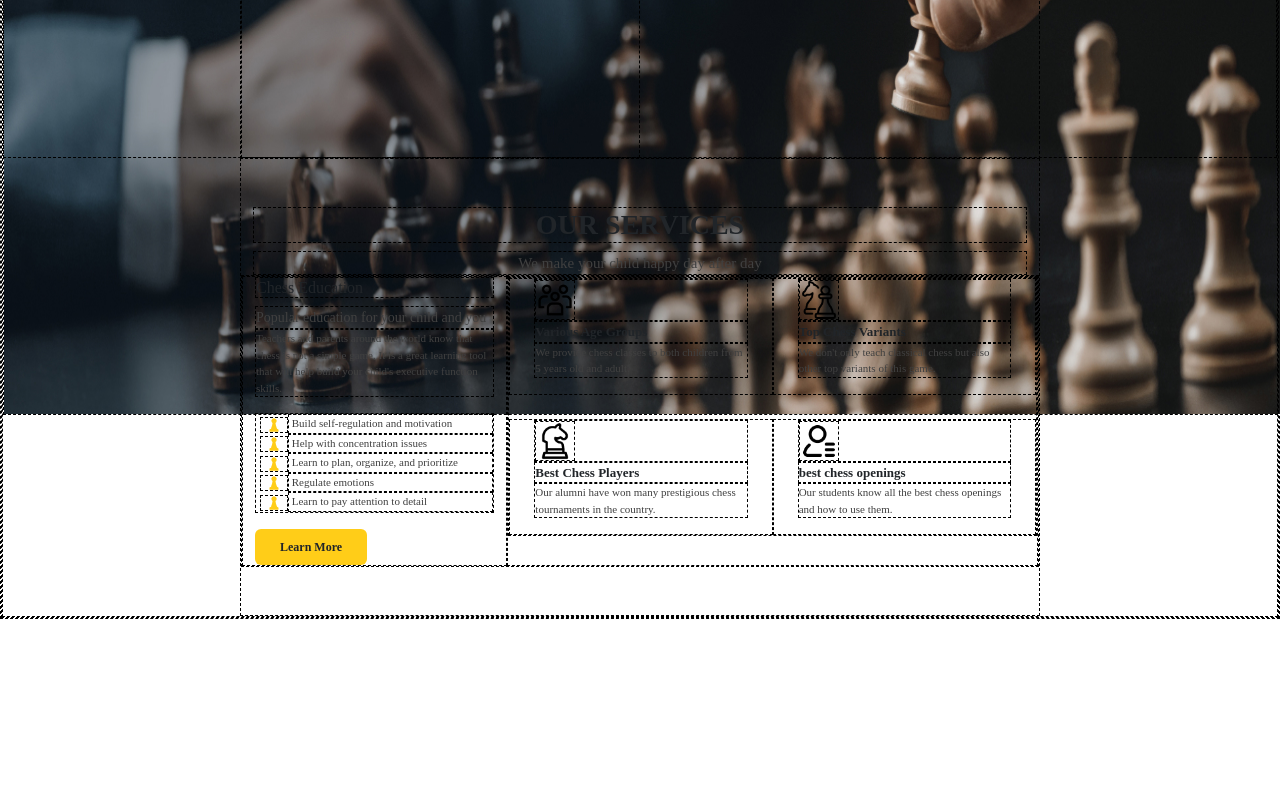
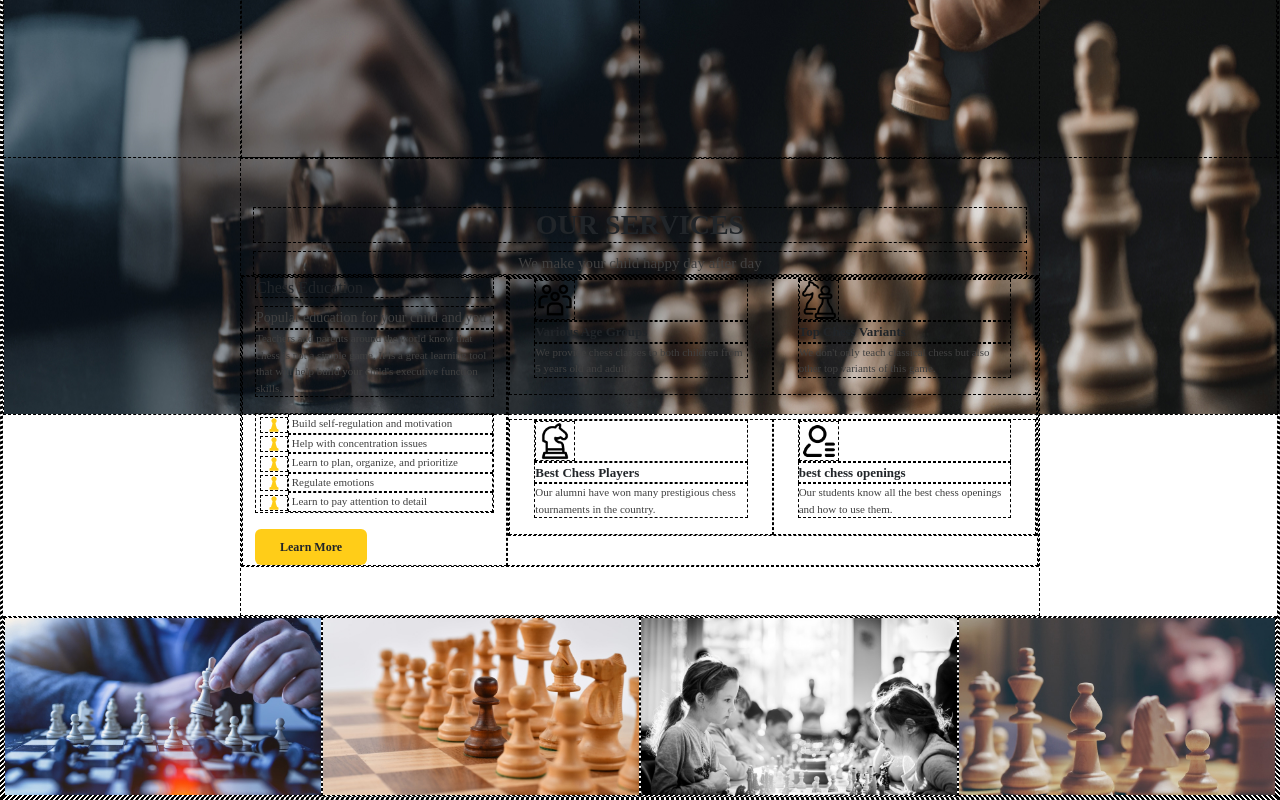
Before and after one commit to GioMench/proj-html-vuejs, a Vue app: page / in a window 1280 px wide. Shown: the part 385-1185 px from the top of the page. Before the commit the page ends 1004 px from the top, so only its background shows below. Built offline with nearby package versions, Linux system fonts and the light colour scheme; a web font is replaced by a local one.

Commit message:
create components for gallery img

```diff
--- /dev/null
+++ b/src/components/ImageGalleryApp.vue
@@ -0,0 +1,22 @@
+<script>
+export default {
+    name: 'ImageGalleryApp'
+
+}
+</script>
+<template>
+
+    <!--gallery-image-section-->
+    <div class="d-flex">
+        <img src="/public/images/mt-2236-home-gallery1.jpg" class="img-fluid" alt="...">
+        <img src="/public/images/mt-2236-home-gallery2.jpg" class="img-fluid" alt="...">
+        <img src="/public/images/mt-2236-home-gallery3.jpg" class="img-fluid" alt="...">
+        <img src="/public/images/mt-2236-home-gallery4.jpg" class="img-fluid" alt="...">
+    </div>
+</template>
+
+<style scoped>
+img{
+    width: calc(100% / 4);
+}
+</style>
--- a/src/components/MainApp.vue
+++ b/src/components/MainApp.vue
@@ -1,11 +1,13 @@
 <script>
 import WelcomeApp from './WelcomeApp.vue'
 import ServiceApp from './ServiceApp.vue'
+import ImageGalleryApp from './ImageGalleryApp.vue'
 export default {
     name: 'MainApp',
     components: {
         WelcomeApp,
         ServiceApp,
+        ImageGalleryApp
     }
 }
 </script>
@@ -15,6 +17,8 @@ export default {
     <WelcomeApp />
     <!--service-section-->
     <ServiceApp />
+    <!--grid-image-section-->
+    <ImageGalleryApp />
 
 
 
--- a/src/components/ServiceApp.vue
+++ b/src/components/ServiceApp.vue
@@ -120,13 +120,7 @@ export default {
                 </div>
             </div>
         </div>
-
     </section>
-
-
-
-
-
 </template>
 
 <style scoped>
```
